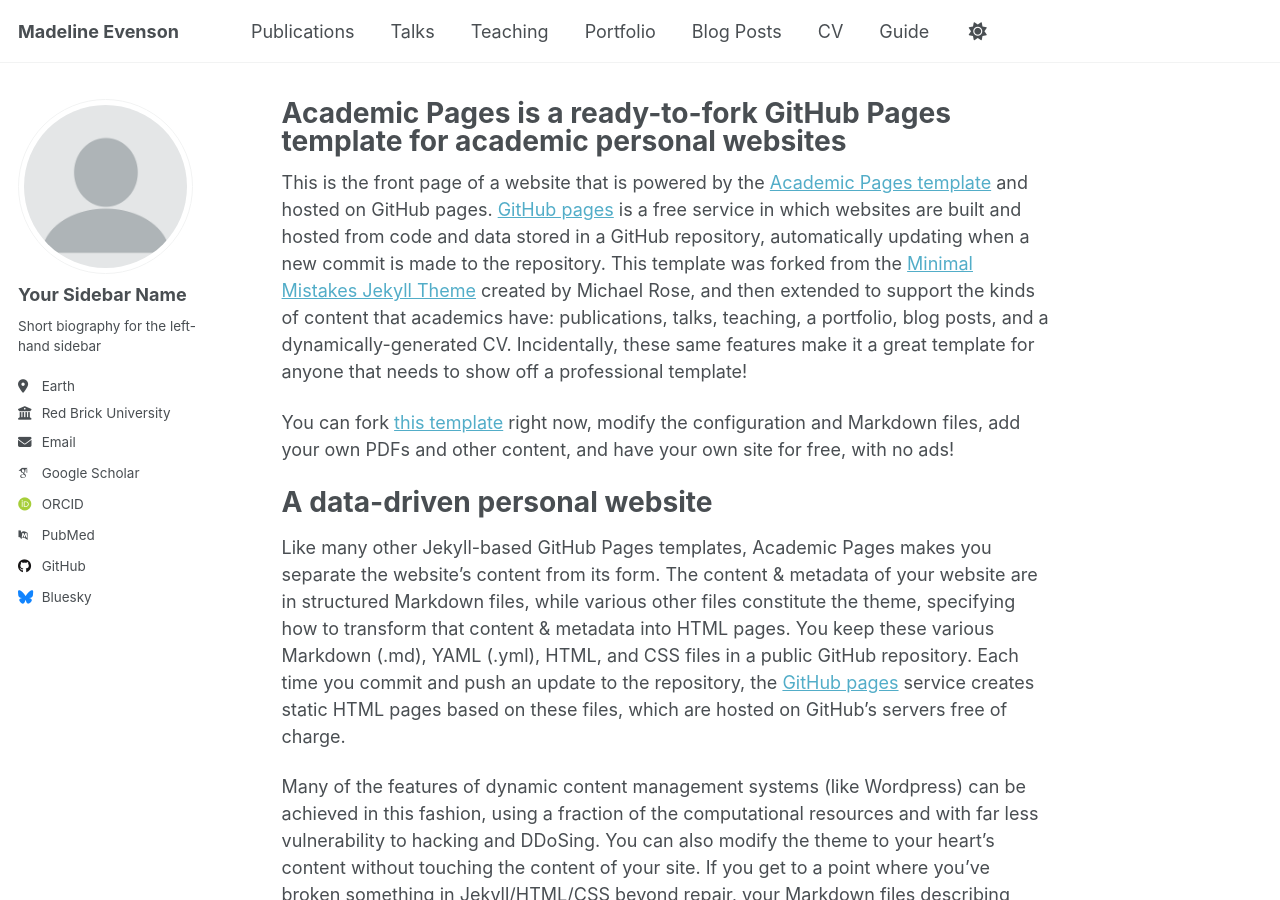
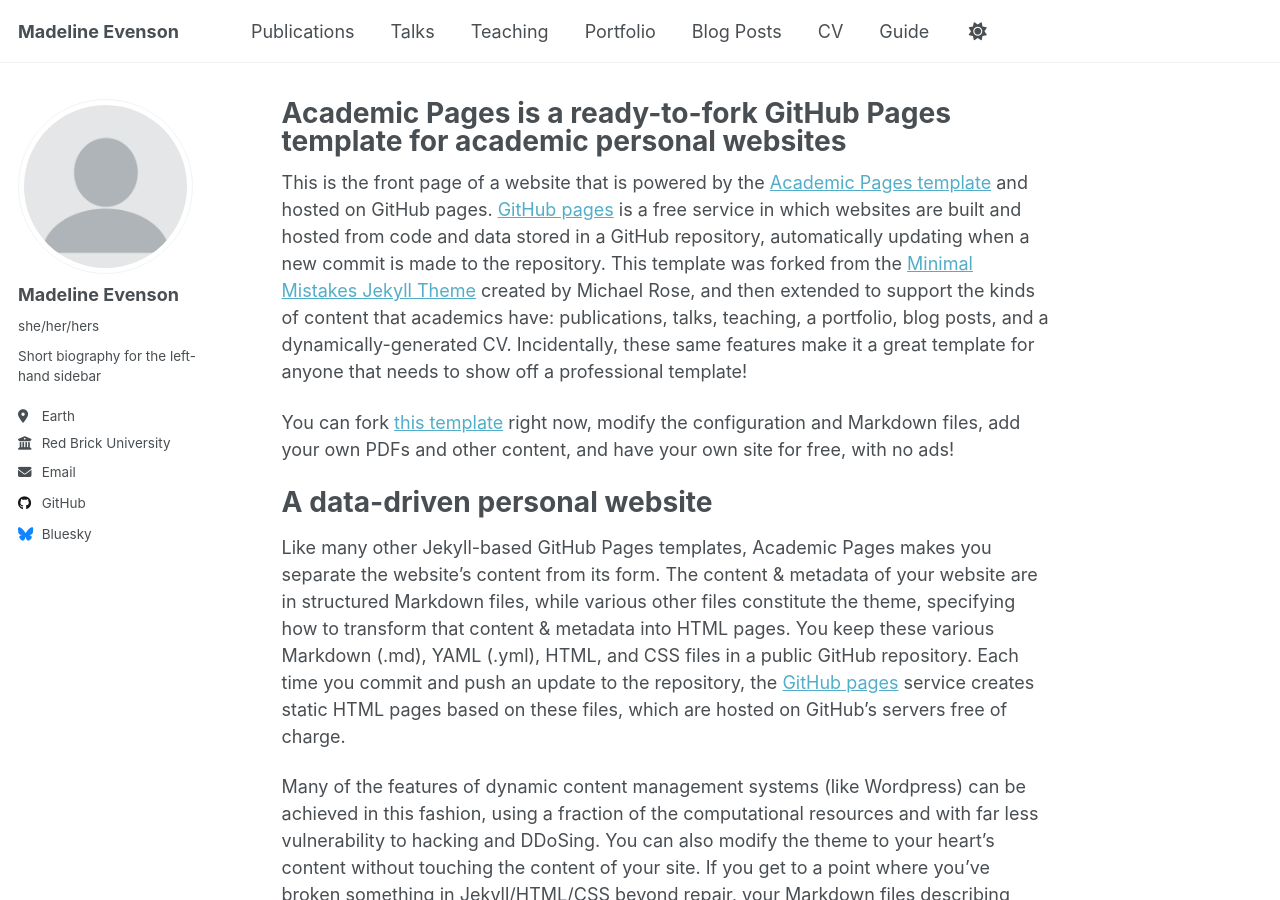
Before and after one commit to madeline-evenson/REU_project, a Jekyll site: the page built from _pages/about.md, in a window 1280 px wide and 900 px high. Built offline with Jekyll 4.4.1, drawn with Linux system fonts in a browser that asks for light colours; some web fonts are replaced; a script that is not in the unit is left out.

Commit message:
Update _config.yml
added name, pronouns, website

```diff
--- a/_config.yml
+++ b/_config.yml
@@ -13,7 +13,7 @@ title                    : "Madeline Evenson"
 title_separator          : "-"
 name                     : &name "Madeline Evenson"
 description              : &description "personal description"
-url                      : https://academicpages.github.io # the base hostname & protocol for your site e.g. "https://[your GitHub username].github.io" or if you already have some other page hosted on Github then use "https://[your GitHub username].github.io/[Your Repo Name]"
+url                      : https://madeline-evenson.github.io/REU_project/ # the base hostname & protocol for your site e.g. "https://[your GitHub username].github.io" or if you already have some other page hosted on Github then use "https://[your GitHub username].github.io/[Your Repo Name]"
 baseurl                  : "" # the subpath of your site, e.g. "/blog"
 repository               : "academicpages/academicpages.github.io"
 
@@ -23,22 +23,22 @@ repository               : "academicpages/academicpages.github.io"
 author:
   # Biographic information
   avatar           : "profile.png"
-  name             : "Your Sidebar Name"
-  pronouns         : # example: "she/her"
+  name             : "Madeline Evenson"
+  pronouns         : "she/her/hers"
   bio              : "Short biography for the left-hand sidebar"
   location         : "Earth"
   employer         : "Red Brick University"
   uri              : # URL
-  email            : "none@example.org"
+  email            : "madeline.evenson@gmail.com"
 
   # Academic websites
   academia         : # URL
   arxiv            : # URL - Update with the correct link to your profile
-  googlescholar    : "https://scholar.google.com/citations?user=PS_CX0AAAAAJ"
+  googlescholar    : #"https://scholar.google.com/citations?user=PS_CX0AAAAAJ"
   impactstory      : # URL
-  orcid            : "http://orcid.org/yourorcidurl"
+  orcid            : #"http://orcid.org/yourorcidurl"
   semantic         : # URL
-  pubmed           : "https://www.ncbi.nlm.nih.gov/pubmed/?term=john+snow"
+  pubmed           : #"https://www.ncbi.nlm.nih.gov/pubmed/?term=john+snow"
   researchgate     : # URL
   scopus           : # URL
 
```
